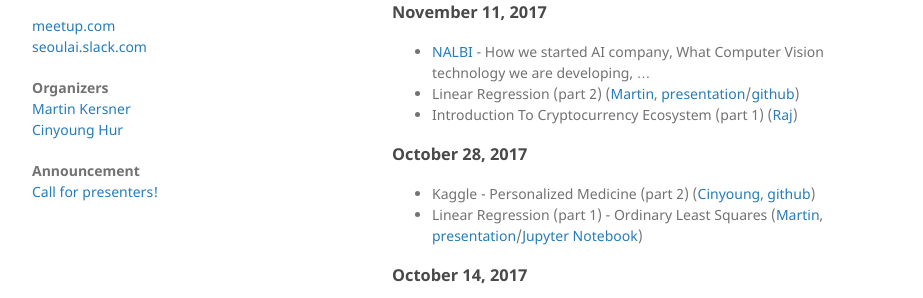
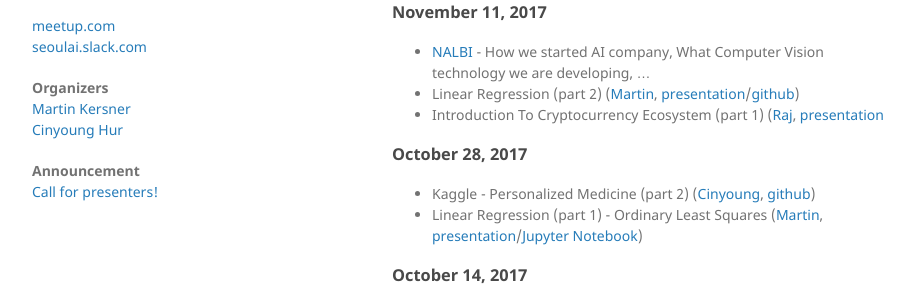
Before and after one commit to martinkersner/seoul-artificial-intelligence-meetup, a Jekyll site: the page built from docs/index.md, in a window 1280 px wide and 900 px high, scrolled down 980 px. Shown: the part 155-453 px from the top of the window, without its empty margins (178-1101 px from the left). Built offline with Jekyll 4.4.1, drawn with Linux system fonts in a browser that asks for light colours; the repository's description, which GitHub fills in, is left out; our own code applies the rules of GitHub Pages for plain Markdown files.

Commit message:
added raj's presentation from november 11, 2017

```diff
--- a/docs/_data/members.yml
+++ b/docs/_data/members.yml
@@ -128,5 +128,4 @@ raj:
 
     - date: November 11, 2017
       title: Introduction To Cryptocurrency Ecosystem (part 1)
-      pdf:
-      ppt:
+      pdf: ../presentations/Introduction_to_Blockchain_Ecosystem_part1.pdf
--- a/docs/index.md
+++ b/docs/index.md
@@ -61,7 +61,7 @@ Modulabs, 서울특별시 강남구 역삼동 789-4, 서울 ([map](https://www.g
 ### November 11, 2017
  * [NALBI](https://www.nalbi.ai/) - How we started AI company, What Computer Vision technology we are developing, ...
  * Linear Regression (part 2) ([Martin](members/martin), [presentation](presentations/Linear_Regression_2.pdf)/[github](https://github.com/martinkersner/regression-meetup))
- * Introduction To Cryptocurrency Ecosystem (part 1) ([Raj](members/raj))
+ * Introduction To Cryptocurrency Ecosystem (part 1) ([Raj](members/raj), [presentation](../presentations/Introduction_to_Blockchain_Ecosystem_part1.pdf)
 
 ### October 28, 2017
 * Kaggle - Personalized Medicine (part 2) ([Cinyoung](members/cinyoung), [github](https://github.com/hurcy/kaggle/tree/master/personalized_medicine))
```
Also changed, not shown: 1 other file.
